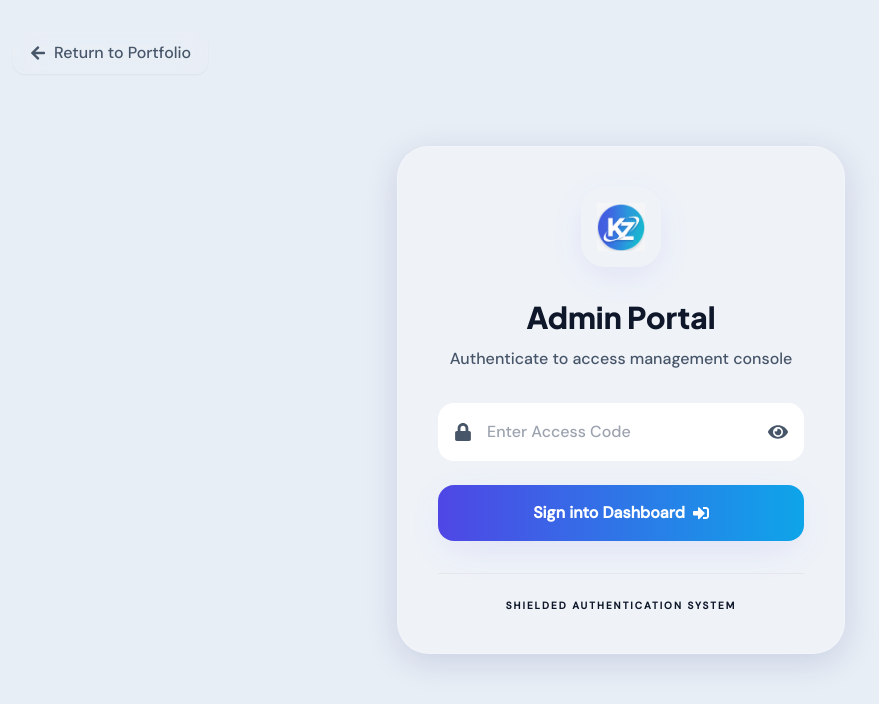
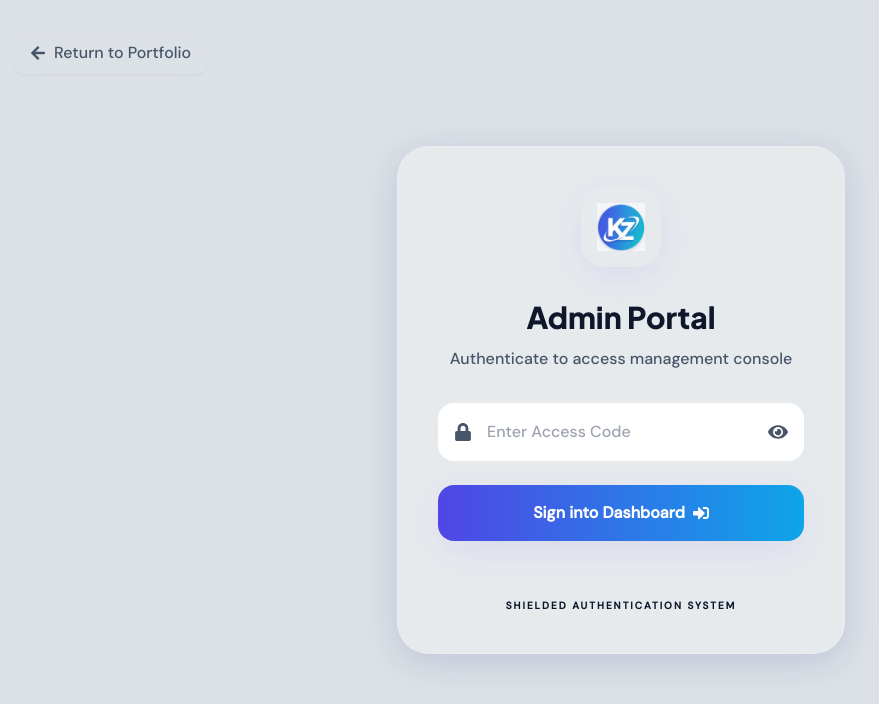
Before and after one commit to Khwajazeeshan/DevNexus-Smart-Portfolio-with-AI-Assistant, a Next.js app: page /Login in a window 1280 px wide. Shown: the top 704 px of the page, without its empty margins (19-898 px from the left). Built offline with nearby package versions, Linux system fonts and the light colour scheme.

Commit message:
initial commit

```diff
--- a/src/app/Home/Layouts/About/About.jsx
+++ b/src/app/Home/Layouts/About/About.jsx
@@ -152,7 +152,7 @@ const About = forwardRef(({ onComplete, onReady }, ref) => {
 
                         {/* Right Content - Profile Image */}
                         <div className="flex-1 w-full flex justify-center items-center lg:justify-end relative group">
-                            <div className="relative w-56 h-56 xs:w-64 xs:h-64 sm:w-80 sm:h-80 lg:w-96 lg:h-96 w-full max-w-sm shrink-0">
+                            <div className="relative w-full max-w-sm aspect-[5/5]">
                                 {/* Decorative Background Glows */}
                                 <div className="absolute inset-0 bg-gradient-to-tr from-accent to-accent-2 rounded-[2rem] md:rounded-[3rem] rotate-6 opacity-20 blur-xl group-hover:rotate-12 group-hover:scale-105 transition-all duration-700 ease-out"></div>
                                 <div className="absolute inset-0 bg-gradient-to-tr from-accent to-accent-2 rounded-[2rem] md:rounded-[3rem] -rotate-3 opacity-20 blur-xl group-hover:-rotate-6 group-hover:scale-105 transition-all duration-700 ease-out delay-75"></div>
@@ -162,7 +162,7 @@ const About = forwardRef(({ onComplete, onReady }, ref) => {
                                         <img
                                             src={profileImage}
                                             alt="profile"
-                                            className="h-full w-full object-cover transition-transform duration-700 group-hover:scale-110"
+                                            className="h-auto w-full object-cover object-top"
                                         />
                                     ) : (
                                         <div className="font-heading font-medium text-text-secondary">
--- a/src/app/Home/Layouts/Navbar/page.jsx
+++ b/src/app/Home/Layouts/Navbar/page.jsx
@@ -52,10 +52,10 @@ export default function Navbar({ sections }) {
 
     const scrollToSection = (ref) => {
         if (ref && ref.current) {
+            setMenuOpen(false);
             const offset = 80;
-            const top = ref.current.offsetTop - offset;
+            const top = ref.current.getBoundingClientRect().top + window.pageYOffset - offset;
             window.scrollTo({ top, behavior: "smooth" });
-            setMenuOpen(false);
         }
     };
 
@@ -131,7 +131,7 @@ export default function Navbar({ sections }) {
 
             {/* Mobile Dropdown Menu */}
             <div
-                className={`md:hidden overflow-hidden transition-all duration-500 ease-in-out bg-bg-card/95 backdrop-blur-xl border-b border-border-color ${menuOpen ? "max-h-96 opacity-100" : "max-h-0 opacity-0"}`}
+                className={`absolute top-full left-0 w-full md:hidden overflow-hidden transition-all duration-500 ease-in-out bg-white dark:bg-bg-card border-b border-border-color ${menuOpen ? "max-h-96 opacity-100" : "max-h-0 opacity-0"}`}
             >
                 <div className="px-4 py-6 space-y-4 shadow-custom">
                     <div className="flex flex-col space-y-3">
--- a/src/app/chatbot/components/ChatbotButton.jsx
+++ b/src/app/chatbot/components/ChatbotButton.jsx
@@ -4,7 +4,7 @@ import { FaRobot, FaTimes } from "react-icons/fa";
 
 const ChatbotButton = ({ onClick, isOpen }) => (
     <button
-        className={`fixed bottom-8 right-8 z-[999] w-16 h-16 rounded-full flex items-center justify-center shadow-custom transition-all duration-500 hover:scale-110 active:scale-95 group overflow-hidden ${
+        className={`fixed bottom-8 right-8 z-[999] w-16 h-16 rounded-full flex items-center justify-center shadow-custom transition-all duration-500 hover:scale-110 active:scale-95 group overflow-hidden animate-float ${
             isOpen
             ? "bg-bg-card border border-border-color text-text-primary rotate-180"
             : "bg-accent text-white"
--- a/src/app/globals.css
+++ b/src/app/globals.css
@@ -4,8 +4,8 @@
 
 @layer base {
   :root {
-    --bg-primary: #E8EEF5;
-    --bg-card: #F4F7FB;
+    --bg-primary: #dce1e6;
+    --bg-card: #f3f8ff;
     --text-primary: #0F172A;
     --text-secondary: #475569;
     --accent: #4F46E5;
```
